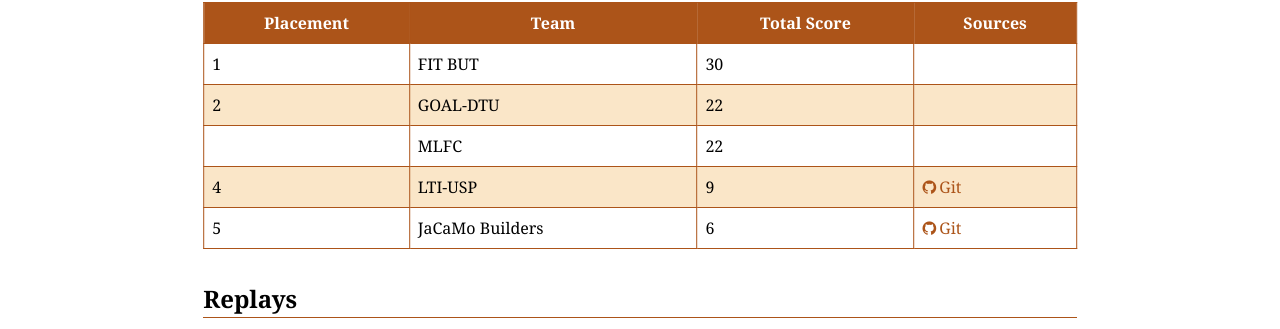
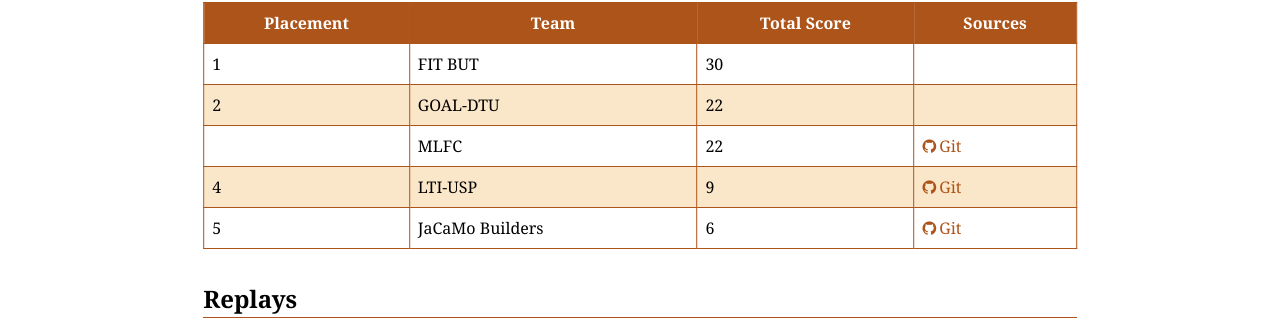
Before and after one commit to agentcontest/agentcontest.github.io, a Jekyll site: the page built from 2020/index.md, in a window 1280 px wide and 900 px high, scrolled down 983 px. Shown: the part 125-454 px from the top of the window. Built offline with Jekyll 4.4.1, drawn with Linux system fonts in a browser that asks for light colours.

Commit message:
link mlfc source code

```diff
--- a/2020/index.md
+++ b/2020/index.md
@@ -25,7 +25,7 @@ Placement | Team | Total Score | Sources
 --- | --- | --- | ---
 1 | FIT BUT | 30 |
 2 | GOAL-DTU | 22 |
-  | MLFC | 22 |
+  | MLFC | 22 | [Git](https://github.com/autonomy-and-verification-uol/mapc2020-lfc)
 4 | LTI-USP | 9 | [Git](https://github.com/mfstabile/MAPC2020_LTI-USP)
 5 | JaCaMo Builders | 6 | [Git](https://github.com/jacamo-lang/mapc2020)
 
```
